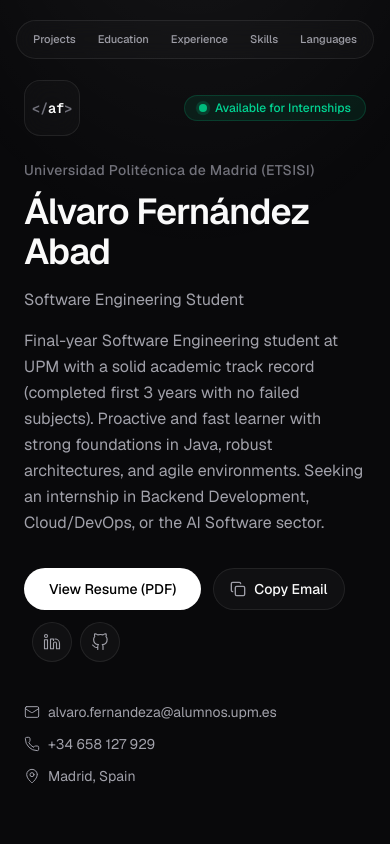
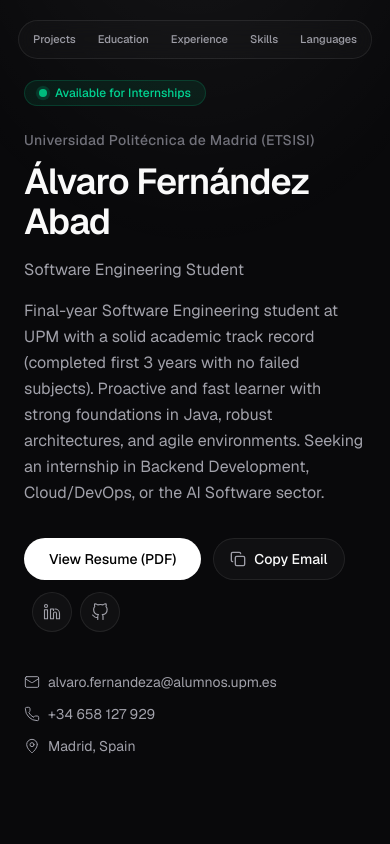
Before and after one commit to alvarofdeza/alvaro-cv, a Next.js app: page / in a window 390 px wide. Shown: the top 844 px of the page. Built offline with nearby package versions, Linux system fonts and the light colour scheme.

Commit message:
fix(nav): scale pill typography and padding on compact mobile screens

```diff
--- a/app/page.tsx
+++ b/app/page.tsx
@@ -125,7 +125,7 @@ export default function Home() {
         aria-label="Section navigation"
         className="fixed top-5 left-1/2 z-50 -translate-x-1/2"
       >
-        <ul className="flex items-center gap-0.5 rounded-full border border-border bg-surface/80 px-1.5 py-1 text-[11px] font-medium text-muted backdrop-blur-md sm:gap-1 sm:px-2 sm:py-1.5 sm:text-xs">
+        <ul className="flex items-center gap-0.5 rounded-full border border-border bg-surface/80 px-1 py-1 text-[10px] font-medium text-muted backdrop-blur-md min-[390px]:text-[11px] sm:gap-1 sm:px-2 sm:py-1.5 sm:text-xs">
           {[
             { href: "#projects", label: "Projects" },
             { href: "#education", label: "Education" },
@@ -136,7 +136,7 @@ export default function Home() {
             <li key={item.href}>
               <a
                 href={item.href}
-                className="block rounded-full px-2.5 py-1.5 transition-colors hover:bg-white/5 hover:text-foreground sm:px-3"
+                className="block rounded-full px-2 py-1 transition-colors hover:bg-white/5 hover:text-foreground min-[390px]:px-2.5 min-[390px]:py-1.5 sm:px-3"
               >
                 {item.label}
               </a>
@@ -146,7 +146,7 @@ export default function Home() {
       </nav>
 
       <div className="relative mx-auto max-w-3xl px-6 py-20 sm:px-10 sm:py-28 lg:py-32">
-        <div className="pointer-events-none absolute top-20 bottom-0 left-6 z-50 w-14 sm:top-28 sm:left-10 sm:w-16 lg:top-32">
+        <div className="pointer-events-none absolute top-20 bottom-0 left-6 z-50 hidden w-14 sm:block sm:top-28 sm:left-10 sm:w-16 lg:top-32">
           <button
             type="button"
             onClick={() => {
@@ -169,7 +169,7 @@ export default function Home() {
         {/* Header / Hero */}
         <header className="mb-24 sm:mb-32">
           <div className="mb-6 flex items-center justify-between">
-            <div className="size-14 shrink-0 sm:size-16" aria-hidden />
+            <div className="hidden shrink-0 sm:block sm:size-16" aria-hidden />
 
             {/* Badge de disponibilidad laboral */}
             <div className="inline-flex items-center gap-2 rounded-full border border-emerald-500/20 bg-emerald-500/10 px-3.5 py-1 text-xs font-medium text-emerald-400">
```
